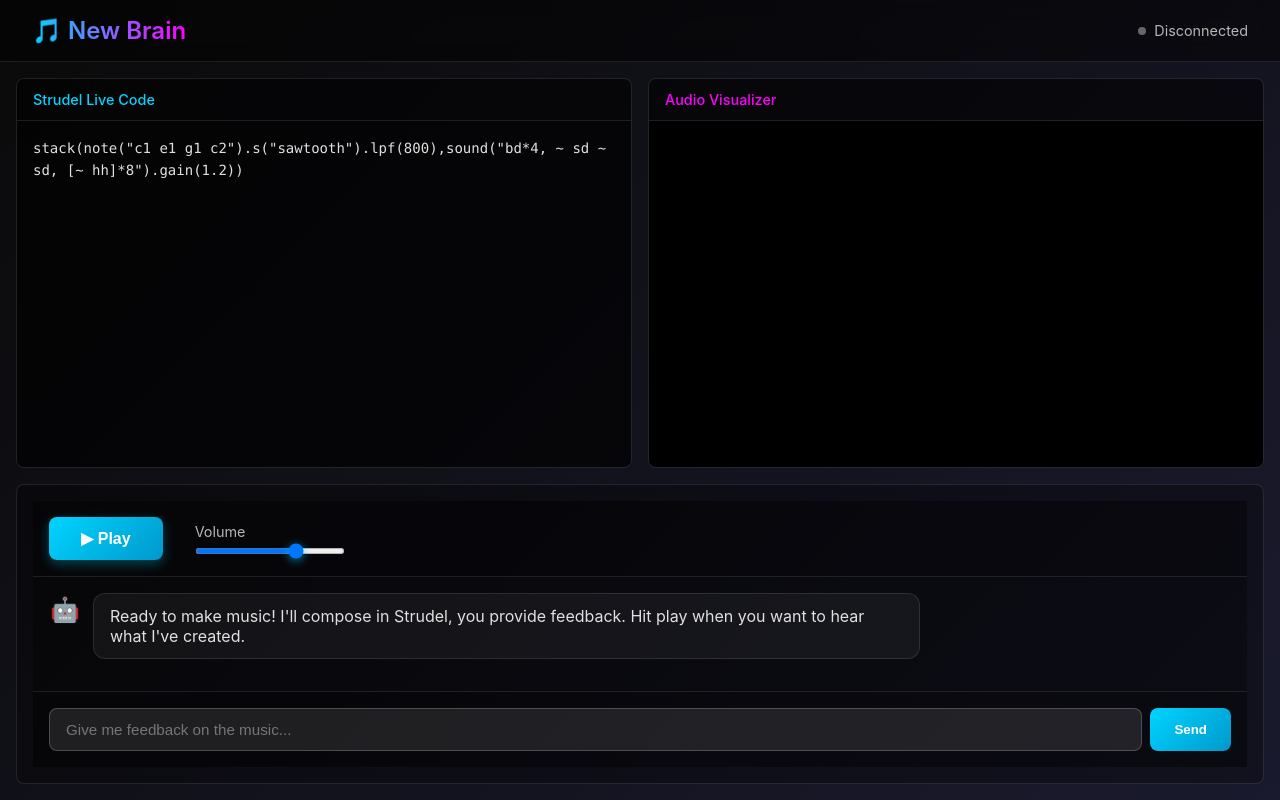
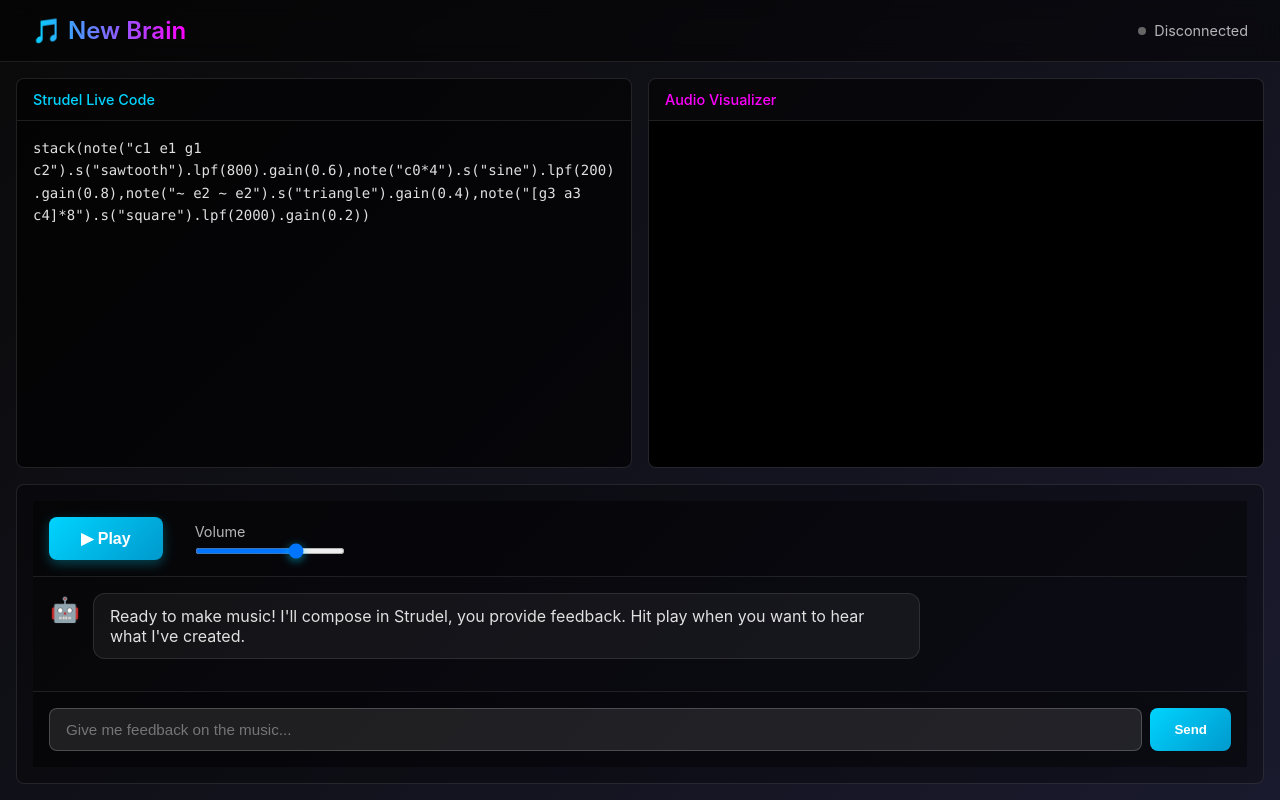
Before and after one commit to zebutron/new_brain, a React (Vite) app in the folder frontend/: page / in a window 1280 px wide. Built offline with nearby package versions, Linux system fonts and the light colour scheme; no server answers.

Commit message:
Industrial synth beat - all synths, no samples needed
- Bass: sine wave kick on every beat
- Melody: sawtooth bass line with filter
- Snare: triangle wave on 2 and 4
- Hi-hats: square wave pattern

Fat industrial sound, pure synthesis

```diff
--- a/frontend/src/App.jsx
+++ b/frontend/src/App.jsx
@@ -7,7 +7,7 @@ import { useStrudelDirect } from './hooks/useStrudelDirect'
 import './App.css'
 
 function App() {
-  const [code, setCode] = useState('stack(note("c1 e1 g1 c2").s("sawtooth").lpf(800),sound("bd*4, ~ sd ~ sd, [~ hh]*8").gain(1.2))')
+  const [code, setCode] = useState('stack(note("c1 e1 g1 c2").s("sawtooth").lpf(800).gain(0.6),note("c0*4").s("sine").lpf(200).gain(0.8),note("~ e2 ~ e2").s("triangle").gain(0.4),note("[g3 a3 c4]*8").s("square").lpf(2000).gain(0.2))')
   const { connected, sendMessage, socket } = useWebSocket()
   const { isPlaying, error, toggle } = useStrudelDirect()
 
```
